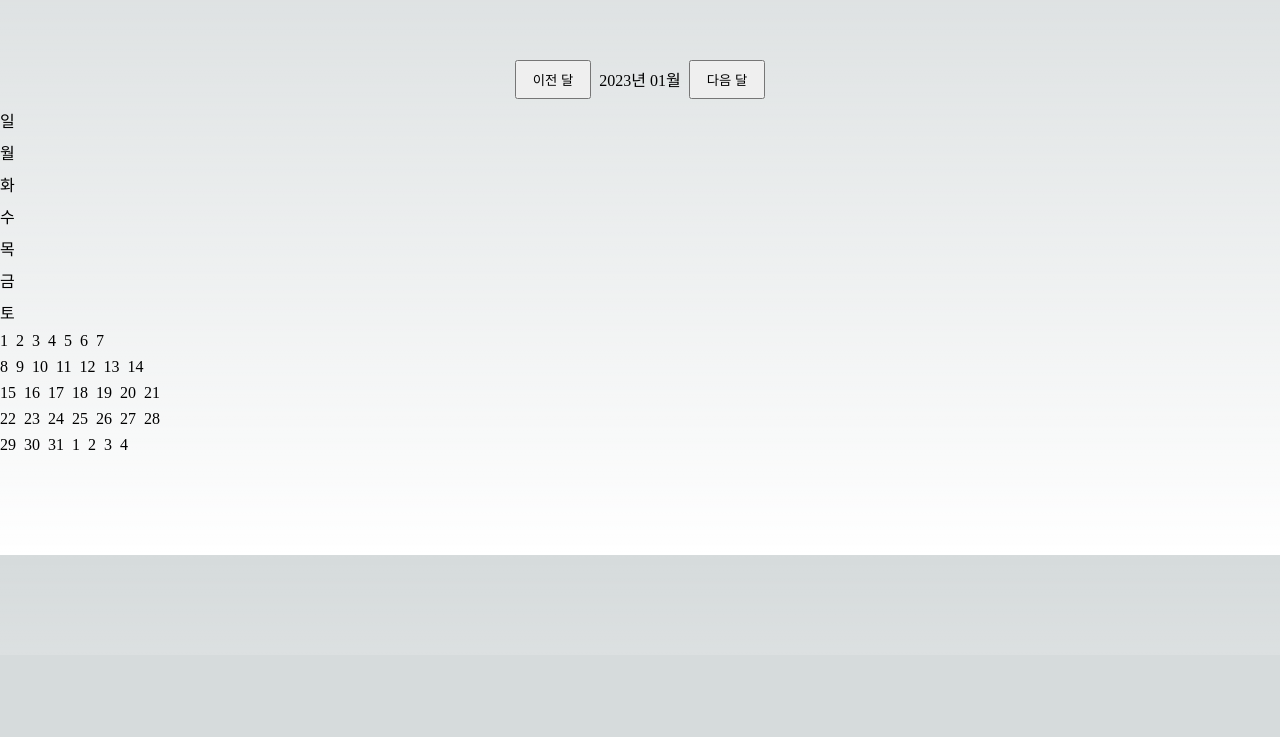
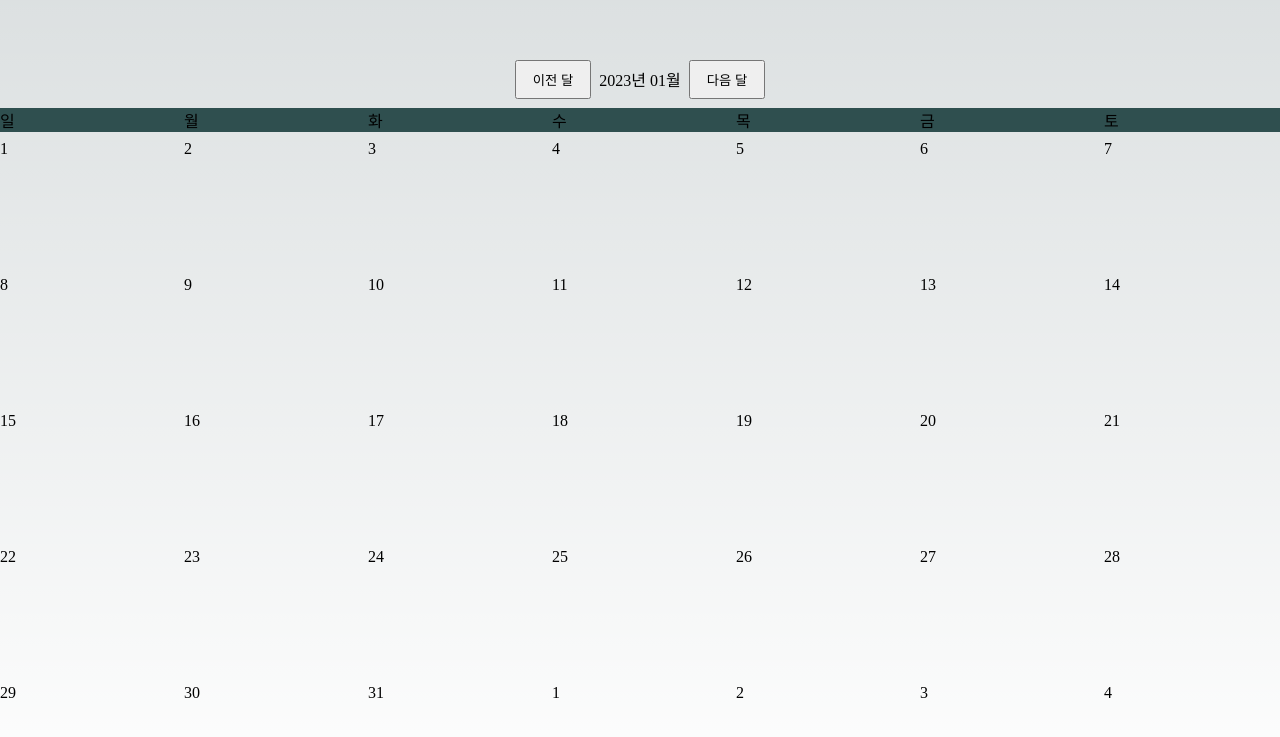
Before and after one commit to joo98e/calendar-app, a Next.js app: page /practice in a window 1280 px wide. Shown: the part 145-882 px from the top of the page. Before the commit the page ends 800 px from the top, so only its background shows below. Built offline with nearby package versions, Linux system fonts and the light colour scheme.

Commit message:
feat - ui

```diff
--- a/components/Calendar/hooks/useCalendar.ts
+++ b/components/Calendar/hooks/useCalendar.ts
@@ -39,9 +39,13 @@ export default function useCalendar() {
     return result;
   }
 
-  function handleClickPrevMonth() {}
+  function handleClickPrevMonth() {
+    setMoment(getMoment.clone().subtract(1, "month"));
+  }
 
-  function handleClickNextMonth() {}
+  function handleClickNextMonth() {
+    setMoment(getMoment.clone().add(1, "month"));
+  }
 
   return {
     getMoment: getMoment,
--- a/components/Calendar/organisms/Calendar.tsx
+++ b/components/Calendar/organisms/Calendar.tsx
@@ -1,6 +1,4 @@
 import styled from "@emotion/styled";
-import { useState } from "react";
-import moment, { Moment } from "moment";
 import useCalendar from "../hooks/useCalendar";
 import { GetWeeksInfoResult } from "../hooks/types";
 
@@ -24,12 +22,22 @@ const CalendarBody = styled.div`
   gap: 0.5rem;
 `;
 
-const CalendarWeek = styled.div`
-  display: flex;
+const CalendarBodyRowBase = styled.div`
+  display: grid;
+  grid-template-columns: repeat(7, minmax(0, 1fr));
   gap: 0.5rem;
 `;
 
-const CalendarDay = styled.div``;
+const CalendarBodyHeader = styled(CalendarBodyRowBase)`
+  text-align: left;
+  background: darkslategray;
+`;
+
+const CalendarWeek = styled(CalendarBodyRowBase)``;
+
+const CalendarDay = styled.div`
+  height: 128px;
+`;
 
 const Paragraph = styled.p`
   display: flex;
@@ -46,21 +54,23 @@ const Button = styled.button`
 interface Props {}
 
 const Calendar = ({}: Props) => {
-  const { getMoment, getFormat, setMoment, getWeeksInfo, handleClickPrevMonth, handleClickNextMonth } = useCalendar();
+  const { getMoment, getWeeksInfo, handleClickPrevMonth, handleClickNextMonth } = useCalendar();
 
   const weeksInfo: GetWeeksInfoResult = getWeeksInfo();
 
   return (
     <Container>
       <CalendarHeader>
-        <Button>이전 달</Button>
+        <Button onClick={handleClickPrevMonth}>이전 달</Button>
         <Paragraph>{getMoment.format("YYYY년 MM월")}</Paragraph>
-        <Button>다음 달</Button>
+        <Button onClick={handleClickNextMonth}>다음 달</Button>
       </CalendarHeader>
       <CalendarBody>
-        {["일", "월", "화", "수", "목", "금", "토"].map((dddd, index) => (
-          <Paragraph key={index}>{dddd}</Paragraph>
-        ))}
+        <CalendarBodyHeader>
+          {["일", "월", "화", "수", "목", "금", "토"].map((dddd, index) => (
+            <Paragraph key={index}>{dddd}</Paragraph>
+          ))}
+        </CalendarBodyHeader>
 
         {weeksInfo.weeks.map((weeks, index) => {
           return (
```
